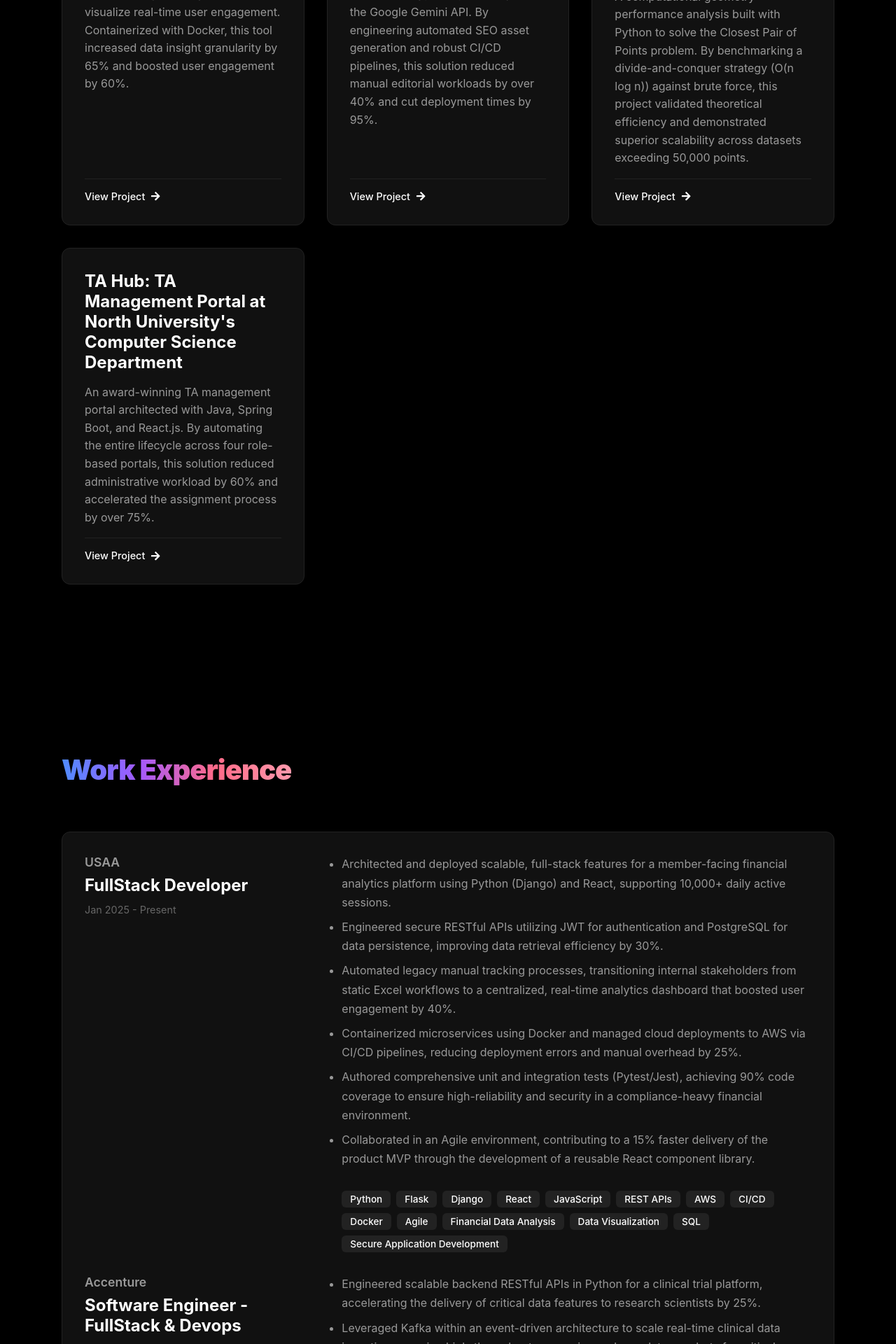
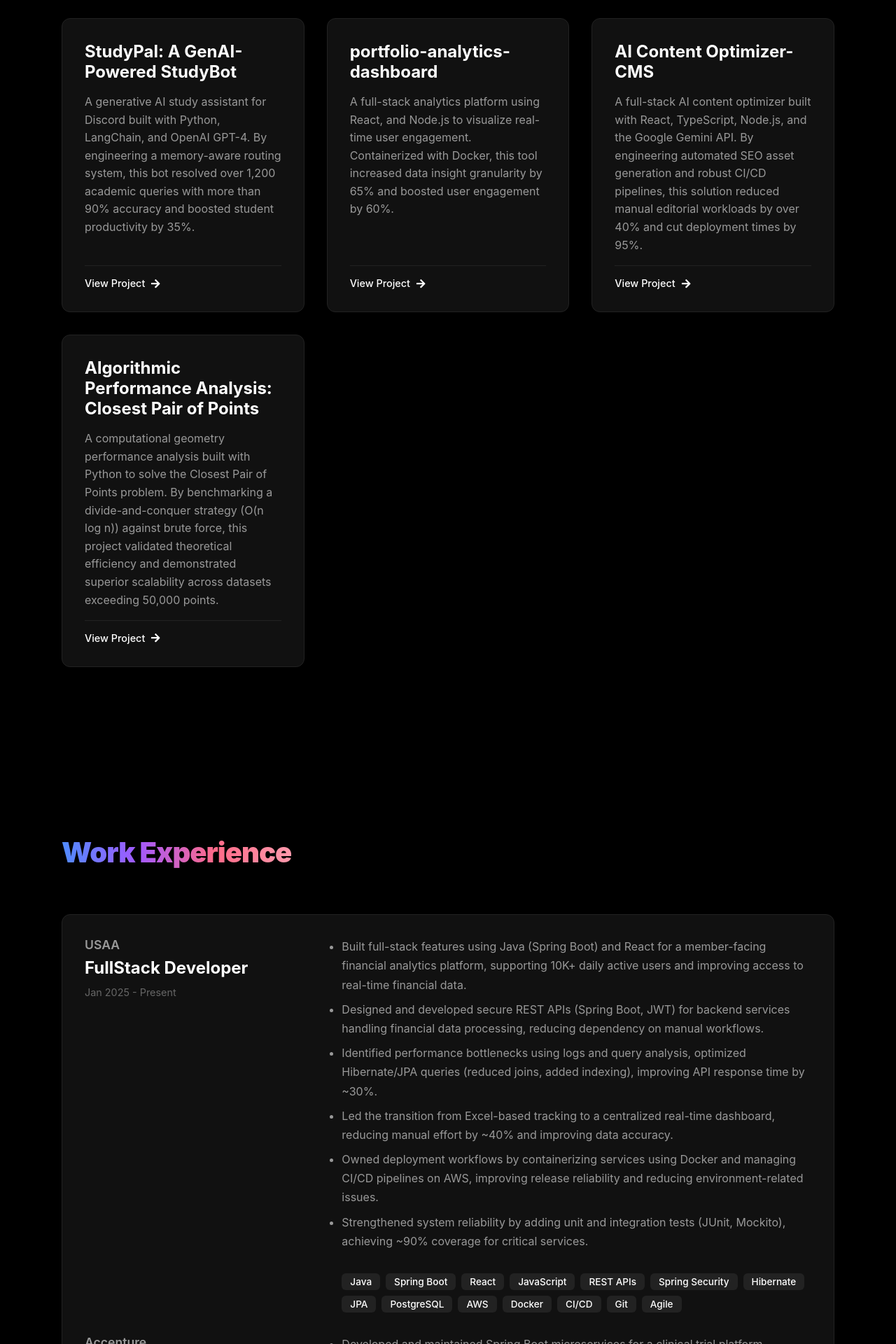
Before and after one commit to ptotakura2023/Pranay_Portfolio, a Next.js app: page / in a window 1280 px wide. Shown: the part 1613-3533 px from the top of the page at 70% size. Built offline with nearby package versions, Linux system fonts and the light colour scheme; a web font is replaced by a local one.

Commit message:
Update skills and technologies along with java certifications

```diff
--- a/src/app/page.tsx
+++ b/src/app/page.tsx
@@ -608,24 +608,37 @@ export default function Home() {
 
   // Experience points as arrays for bullet points and line breaks
   const experiencePointsUSAA = [
-    "Architected and deployed scalable, full-stack features for a member-facing financial analytics platform using Python (Django) and React, supporting 10,000+ daily active sessions.",
-    "Engineered secure RESTful APIs utilizing JWT for authentication and PostgreSQL for data persistence, improving data retrieval efficiency by 30%.",
-    "Automated legacy manual tracking processes, transitioning internal stakeholders from static Excel workflows to a centralized, real-time analytics dashboard that boosted user engagement by 40%.",
-    "Containerized microservices using Docker and managed cloud deployments to AWS via CI/CD pipelines, reducing deployment errors and manual overhead by 25%.",
-    "Authored comprehensive unit and integration tests (Pytest/Jest), achieving 90% code coverage to ensure high-reliability and security in a compliance-heavy financial environment.",
-    "Collaborated in an Agile environment, contributing to a 15% faster delivery of the product MVP through the development of a reusable React component library."
+    "Built full-stack features using Java (Spring Boot) and React for a member-facing financial analytics platform, supporting 10K+ daily active users and improving access to real-time financial data.",
+    "Designed and developed secure REST APIs (Spring Boot, JWT) for backend services handling financial data processing, reducing dependency on manual workflows.",
+    "Identified performance bottlenecks using logs and query analysis, optimized Hibernate/JPA queries (reduced joins, added indexing), improving API response time by ~30%.",
+    "Led the transition from Excel-based tracking to a centralized real-time dashboard, reducing manual effort by ~40% and improving data accuracy.",
+    "Owned deployment workflows by containerizing services using Docker and managing CI/CD pipelines on AWS, improving release reliability and reducing environment-related issues.",
+    "Strengthened system reliability by adding unit and integration tests (JUnit, Mockito), achieving ~90% coverage for critical services."
 ];
 
   const experiencePointsAccenture = [
-    "Engineered scalable backend RESTful APIs in Python for a clinical trial platform, accelerating the delivery of critical data features to research scientists by 25%.",
-    "Leveraged Kafka within an event-driven architecture to scale real-time clinical data ingestion, ensuring high-throughput processing and zero-latency alerts for critical patient updates.",
-    "Orchestrated robust CI/CD pipelines using Jenkins and Docker, fully automating the deployment workflow to Microsoft Azure and ensuring 99.9% system availability.",
-    "Developed internal automation tools and interactive data dashboards in React, reducing the manual data aggregation workload for research teams by 20%.",
-    "Optimized legacy code and engineered automated validation suites achieving 85% test coverage, reducing critical bug rates by 30% for compliance-focused components.",
-    "Participated in rigorous code reviews and Agile sprint planning, mentoring junior developers to maintain high architectural standards and ensure zero-defect delivery."
+    "Developed and maintained Spring Boot microservices for a clinical trial platform, enabling scalable processing of patient and research data.",
+    "Designed and implemented REST APIs, improving data retrieval efficiency by ~20-25% for internal healthcare applications.",
+    "Built Kafka-based event-driven pipelines to process clinical data updates, enabling near real-time alerts and reducing delays for critical events.",
+    "Automated CI/CD workflows using Jenkins and Docker, reducing deployment time from hours to minutes and improving release consistency.",
+    "Developed React-based dashboards and internal tools, reducing manual data aggregation effort by ~20% for research teams.",
+    "Improved legacy system stability by refactoring backend code and adding automated test suites, reducing production defects by ~25-30%.",
+    "Participated in code reviews and Agile development, contributing to better code quality and mentoring junior developers."
   ];
 
   const certifications = [
+  {
+    title: "Master Spring Boot 3 & Spring Framework 6 with Java",
+    org: "Udemy",
+    date: "Issued Apr 2026",
+    link: "https://www.udemy.com/certificate/UC-248396b2-05bd-408a-b9f3-081e6c83ff97/",
+  },
+  {
+    title: "Functional Programming with Lambdas & Streams",
+    org: "Udemy",
+    date: "Issued Dec 2025",
+    link: "https://www.udemy.com/certificate/UC-40c3807a-ec83-4e8c-8f72-4e9e46ed9ef8/",
+  },
   {
     title: "Career Essentials in Generative AI by Microsoft and LinkedIn Learning Path",
     org: "Microsoft",
@@ -743,13 +756,29 @@ export default function Home() {
             >
               <ProjectTitle>Distributed-ingestion-system</ProjectTitle>
               <ProjectDescription>
-                An end-to-end data pipeline using Python, Flask, and AWS S3 to manage high-volume, concurrent file uploads. Containerized with Docker and monitored with Prometheus, this system improved data ingestion reliability by 80%.
+                Built a distributed file ingestion backend to handle high-volume concurrent uploads to AWS S3 with real-time tracking, designing scalable REST APIs and containerizing the system with Docker to reduce deployment overhead by ~70%. Implemented monitoring using Prometheus and Grafana to track system health and request patterns, improving reliability and observability by ~80%, and deployed using CI/CD pipelines with GitHub Actions and Docker Hub.
               </ProjectDescription>
               <ProjectLink>
                 View Project <FaArrowRight />
               </ProjectLink>
             </ProjectCard>
 
+            <ProjectCard
+                  href="https://github.com/CEN5035-Fall2023-SE/cen5035-se-final-project-se-final-project-group10"
+                  target="_blank"
+                  rel="noopener noreferrer"
+                  initial={{ opacity: 0, y: 20 }}
+                  animate={{ opacity: 1, y: 0 }}
+                  transition={{ duration: 0.8, delay: 0.1 }}
+                >
+                  <ProjectTitle>TA Hub: TA Management Portal at North University&apos;s Computer Science Department</ProjectTitle>
+                  <ProjectDescription>
+                    An award-winning TA management portal architected with Java, Spring Boot, and React.js. By automating the entire lifecycle across four role-based portals, this solution reduced administrative workload by 60% and accelerated the assignment process by over 75%.
+                  </ProjectDescription>
+                  <ProjectLink>
+                    View Project <FaArrowRight />
+                  </ProjectLink>
+            </ProjectCard>
 
 
             <ProjectCard
@@ -798,7 +827,7 @@ export default function Home() {
             >
               <ProjectTitle>portfolio-analytics-dashboard</ProjectTitle>
               <ProjectDescription>
-                A full-stack analytics platform using React, Node.js, and Python to visualize real-time user engagement. Containerized with Docker, this tool increased data insight granularity by 65% and boosted user engagement by 60%.
+                A full-stack analytics platform using React, and Node.js to visualize real-time user engagement. Containerized with Docker, this tool increased data insight granularity by 65% and boosted user engagement by 60%.
               </ProjectDescription>
               <ProjectLink>
                 View Project <FaArrowRight />
@@ -840,23 +869,6 @@ export default function Home() {
             </ProjectCard>
 
 
-            <ProjectCard
-              href="https://github.com/CEN5035-Fall2023-SE/cen5035-se-final-project-se-final-project-group10"
-              target="_blank"
-              rel="noopener noreferrer"
-              initial={{ opacity: 0, y: 20 }}
-              animate={{ opacity: 1, y: 0 }}
-              transition={{ duration: 0.8, delay: 0.1 }}
-            >
-              <ProjectTitle>TA Hub: TA Management Portal at North University&apos;s Computer Science Department</ProjectTitle>
-              <ProjectDescription>
-                An award-winning TA management portal architected with Java, Spring Boot, and React.js. By automating the entire lifecycle across four role-based portals, this solution reduced administrative workload by 60% and accelerated the assignment process by over 75%.
-              </ProjectDescription>
-              <ProjectLink>
-                View Project <FaArrowRight />
-              </ProjectLink>
-            </ProjectCard>
-
 
           </ProjectGrid>
         </Container>
@@ -892,21 +904,20 @@ export default function Home() {
                   ))}
                 </Description>
                 <TechStack>
-                  <TechTag>Python</TechTag>
-                  <TechTag>Flask</TechTag>
-                  <TechTag>Django</TechTag>
+                  <TechTag>Java</TechTag>
+                  <TechTag>Spring Boot</TechTag>
                   <TechTag>React</TechTag>
                   <TechTag>JavaScript</TechTag>
                   <TechTag>REST APIs</TechTag>
+                  <TechTag>Spring Security</TechTag>
+                  <TechTag>Hibernate</TechTag>
+                  <TechTag>JPA</TechTag>
+                  <TechTag>PostgreSQL</TechTag>
                   <TechTag>AWS</TechTag>
+                  <TechTag>Docker</TechTag>
                   <TechTag>CI/CD</TechTag>
-                  <TechTag>Docker</TechTag>
+                  <TechTag>Git</TechTag>
                   <TechTag>Agile</TechTag>
-                  <TechTag>Financial Data Analysis</TechTag>
-                  <TechTag>Data Visualization</TechTag>
-                  <TechTag>SQL</TechTag>
-                  <TechTag>Secure Application Development</TechTag>
-
                 </TechStack>
               </ExperienceContent>
 
@@ -925,14 +936,19 @@ export default function Home() {
                   ))}
                 </Description>
                 <TechStack>
-                  <TechTag>Python</TechTag>
+                  <TechTag>Java</TechTag>
+                  <TechTag>Spring Boot</TechTag>
+                  <TechTag>Microservices</TechTag>
+                  <TechTag>REST APIs</TechTag>
+                  <TechTag>Apache Kafka</TechTag>
                   <TechTag>React</TechTag>
-                  <TechTag>REST APIs</TechTag>
-                  <TechTag>CI/CD</TechTag>
+                  <TechTag>JavaScript</TechTag>
+                  <TechTag>SQL</TechTag>
                   <TechTag>Jenkins</TechTag>
                   <TechTag>Docker</TechTag>
                   <TechTag>Microsoft Azure</TechTag>
                   <TechTag>Git</TechTag>
+                  <TechTag>CI/CD</TechTag>
                   <TechTag>Agile</TechTag>
                 </TechStack>
               </ExperienceContent>
@@ -963,23 +979,17 @@ export default function Home() {
               </CategoryHeader>
               <TechChips>
                 <TechChip>Full-Stack Development</TechChip>
-                <TechChip>Data Engineering & Pipelines</TechChip>
-                <TechChip>Cloud & DevOps (AWS/Azure)</TechChip>
+                <TechChip>Backend Engineering</TechChip>
+                <TechChip>Microservices Architecture</TechChip>
+                <TechChip>REST API Design & Development</TechChip>
+                <TechChip>Event-Driven Systems</TechChip>
+                <TechChip>Cloud & DevOps (AWS)</TechChip>
                 <TechChip>Distributed Systems</TechChip>
                 <TechChip>System Design & Architecture</TechChip>
-                <TechChip>Deep Learning</TechChip>
-                <TechChip>Data Analysis</TechChip>
-                <TechChip>Generative AI</TechChip>
-                <TechChip>Machine Learning</TechChip>
-                <TechChip>RAG (Retrieval-Augmented Generation)</TechChip>
-                <TechChip>Prompt Engineering</TechChip>
-                <TechChip>Agentic AI</TechChip>
+                <TechChip>Database Design & Optimization</TechChip>
                 <TechChip>Software Development Lifecycle</TechChip>
                 <TechChip>Agile Methodologies</TechChip>
                 <TechChip>Collaboration & Teamwork</TechChip>
-                <TechChip>Open Source Contributions</TechChip>
-
-
               </TechChips>
             </SkillCategory>
 
@@ -993,41 +1003,35 @@ export default function Home() {
                 <CategoryTitle>Technologies</CategoryTitle>
               </CategoryHeader>
               <TechChips>
+                <TechChip>Java</TechChip>
                 <TechChip>Python</TechChip>
-              <TechChip>Java</TechChip>
+                <TechChip>Spring Boot</TechChip>
+                <TechChip>Spring Security</TechChip>
+                <TechChip>Hibernate</TechChip>
+                <TechChip>JPA</TechChip>
+                <TechChip>REST API</TechChip>
                 <TechChip>JavaScript</TechChip>
                 <TechChip>TypeScript</TechChip>
                 <TechChip>React</TechChip>
-              <TechChip>Node.js</TechChip>
-              <TechChip>Flask</TechChip>
-              <TechChip>REST API</TechChip>
-              <TechChip>SQL</TechChip>
-              <TechChip>NoSQL</TechChip>
+                <TechChip>HTML</TechChip>
+                <TechChip>CSS</TechChip>
                 <TechChip>PostgreSQL</TechChip>
+                <TechChip>MySQL</TechChip>
                 <TechChip>MongoDB</TechChip>
-              <TechChip>AWS</TechChip>
-              <TechChip>Azure</TechChip>
-              <TechChip>GCP</TechChip>
+                <TechChip>Apache Kafka</TechChip>
+                <TechChip>Redis</TechChip>
+                <TechChip>AWS (EC2, S3, ECS)</TechChip>
                 <TechChip>Docker</TechChip>
-              <TechChip>CI/CD</TechChip>
-              <TechChip>Git</TechChip>
-              <TechChip>Terraform</TechChip>
-              <TechChip>Prometheus</TechChip>
-              <TechChip>Grafana</TechChip>
                 <TechChip>Jenkins</TechChip>
                 <TechChip>GitHub Actions</TechChip>
-              <TechChip>Agile</TechChip>
+                <TechChip>CI/CD</TechChip>
+                <TechChip>JUnit</TechChip>
+                <TechChip>Mockito</TechChip>
+                <TechChip>Postman</TechChip>
+                <TechChip>Git</TechChip>
+                <TechChip>Linux</TechChip>
+                <TechChip>JWT</TechChip>
                 <TechChip>Microservices</TechChip>
-              <TechChip>GraphQL</TechChip>
-              <TechChip>Generative AI</TechChip>
-              <TechChip>LLM</TechChip>
-              <TechChip>LangChain</TechChip>
-              <TechChip>OpenAI</TechChip>
-              <TechChip>PyTorch</TechChip>
-              <TechChip>TensorFlow</TechChip>
-              <TechChip>NumPy</TechChip>
-              <TechChip>Pandas</TechChip>
-              <TechChip>Scikit-learn</TechChip>
               </TechChips>
             </SkillCategory>
           </SkillsGrid>
```
Lines whose indentation alone changed are shown as unchanged.
